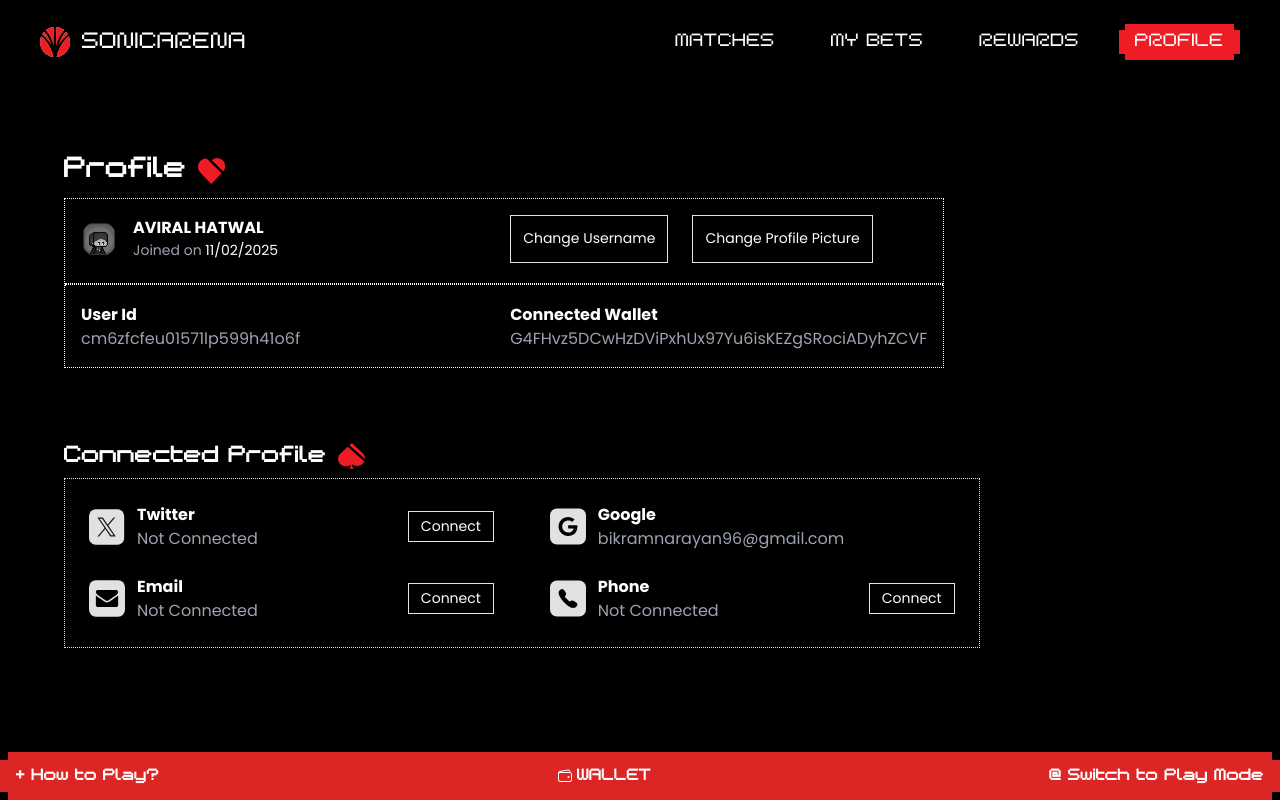
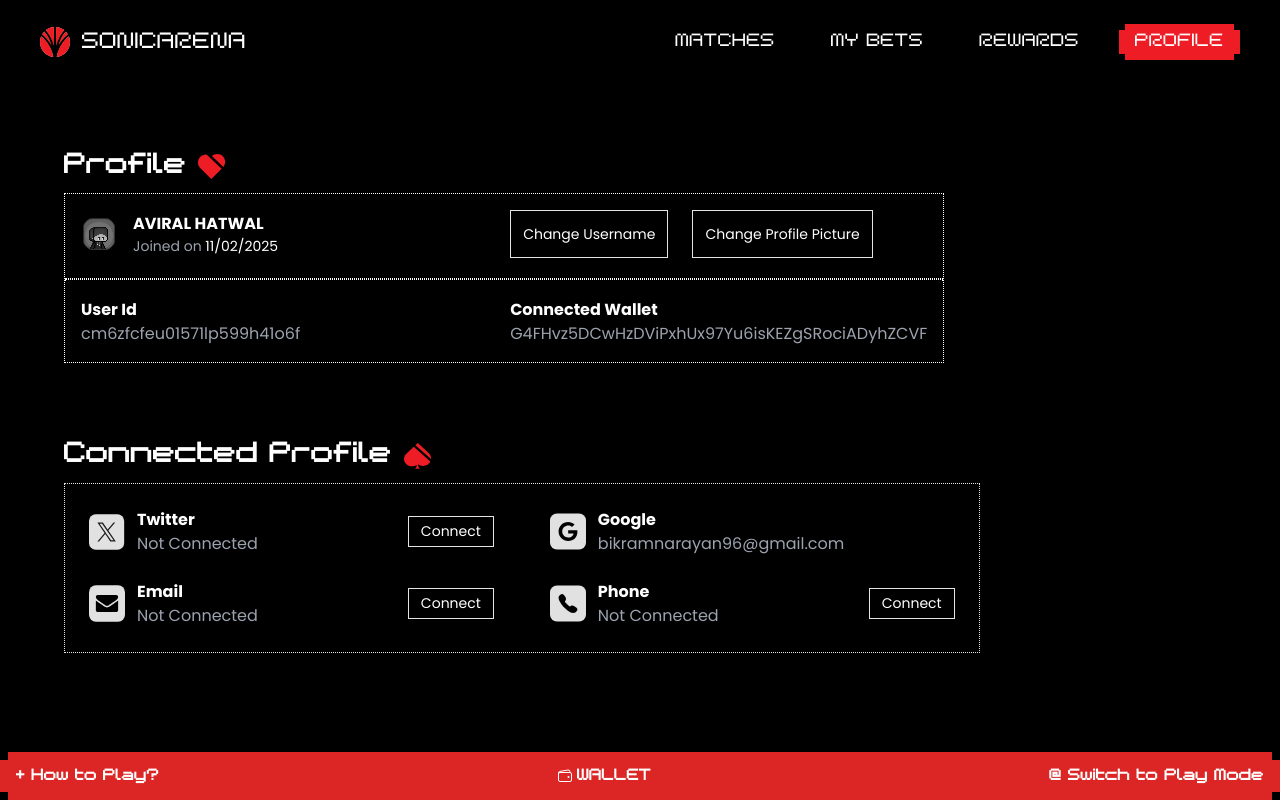
Before and after one commit to Yash7426/SonicArena, a Next.js app: page /betmode/profile in a window 1280 px wide. Built offline with nearby package versions, Linux system fonts and the light colour scheme.

Commit message:
Remove tailwind conflicts

```diff
--- a/components/ui-home/modes.tsx
+++ b/components/ui-home/modes.tsx
@@ -7,7 +7,7 @@ const modes = () => {
         <div className='flex flex-col py-[50px]'>
         <div className='flex flex-row text-white px-[5vw] py-[5vh] items-center justify-between border-t-[1px] border-[#404040] border-b-[1px] hover:bg-[#EE1C25] hover:text-black transition duration-500'>
             <p className='text-[80px] font-bmps w-[50%]'>PLAY MODE</p>
-            <p className='text-[14px] font-poppins w-[40%]'>Step into the GameXchange Arena Plus and experience intense, real-time PvP battles like never before! Whether you're challenging other players in high-stakes matches or honing your skills against our AI-driven adaptive bots, every game pushes you closer to mastery. Our intelligent bots evolve with each encounter, ensuring a dynamic and ever-improving training experience. Dominate the battlefield, refine your strategy, and rise through the ranks!</p>
+            <p className='text-[14px] font-poppins w-[40%]'>Step into the GameXchange Arena Plus and experience intense, real-time PvP battles like never before! Whether you are challenging other players in high-stakes matches or honing your skills against our AI-driven adaptive bots, every game pushes you closer to mastery. Our intelligent bots evolve with each encounter, ensuring a dynamic and ever-improving training experience. Dominate the battlefield, refine your strategy, and rise through the ranks!</p>
         </div>
         <div className='flex flex-row text-white px-[5vw] py-[5vh] items-center justify-between border-[#404040] border-b-[1px] hover:bg-[#EE1C25] hover:text-black transition duration-500'>
             <p className='text-[80px] font-bmps w-[50%]'>BET MODE</p>
--- a/components/ui-profile/profile.tsx
+++ b/components/ui-profile/profile.tsx
@@ -46,7 +46,7 @@ const ProfilePage = () => {
 
 
       <div className="">
-  <h2 className="text-xl font-bold flex items-center gap-3 mt-6 font-bmps text-[25px]">
+  <h2 className="font-bold flex items-center gap-3 mt-6 font-bmps text-[25px]">
     Connected Profile <Image src={"/images/spade.svg"} alt="." width={28} height={28}/>
   </h2>
 
```
